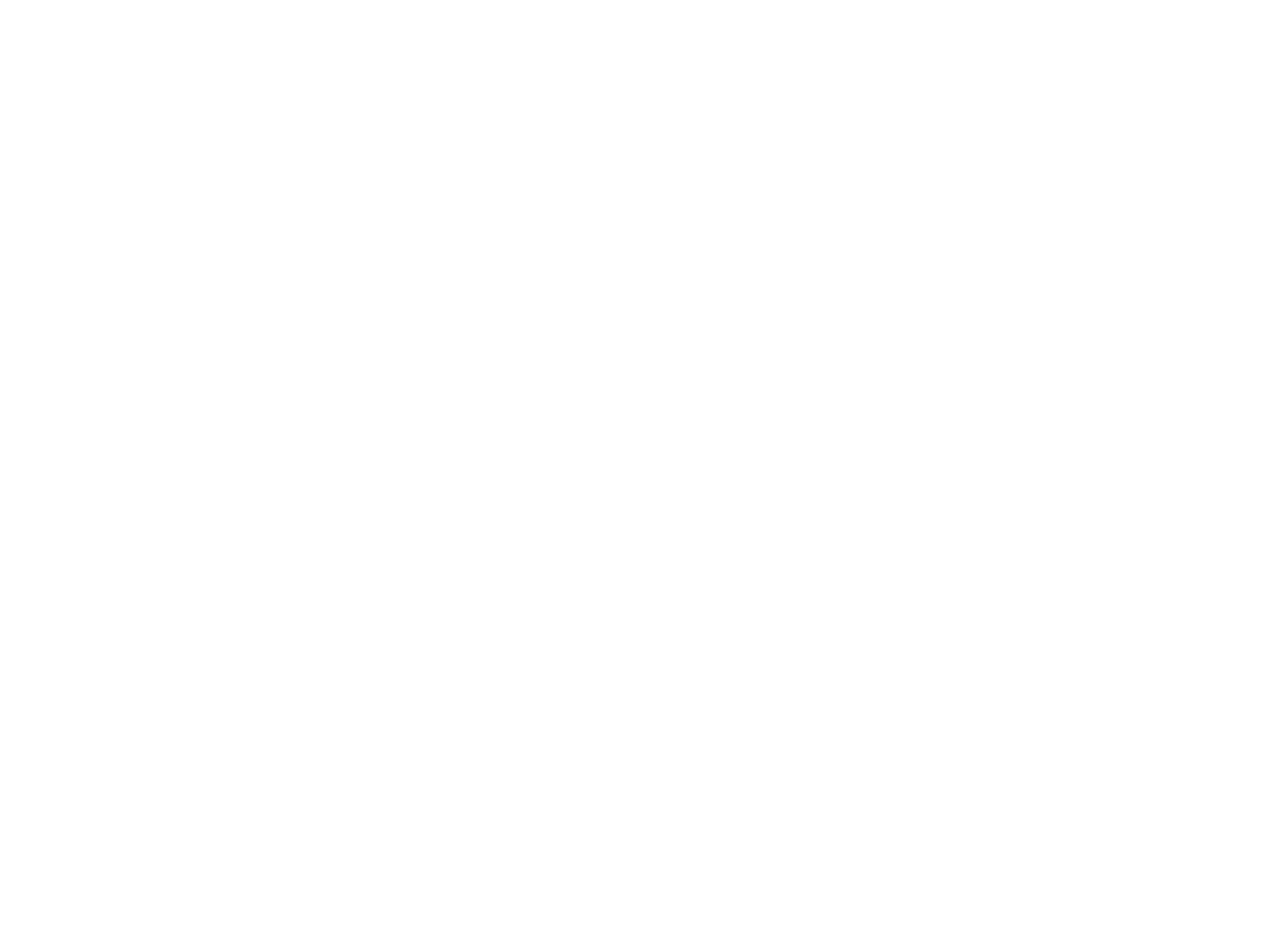
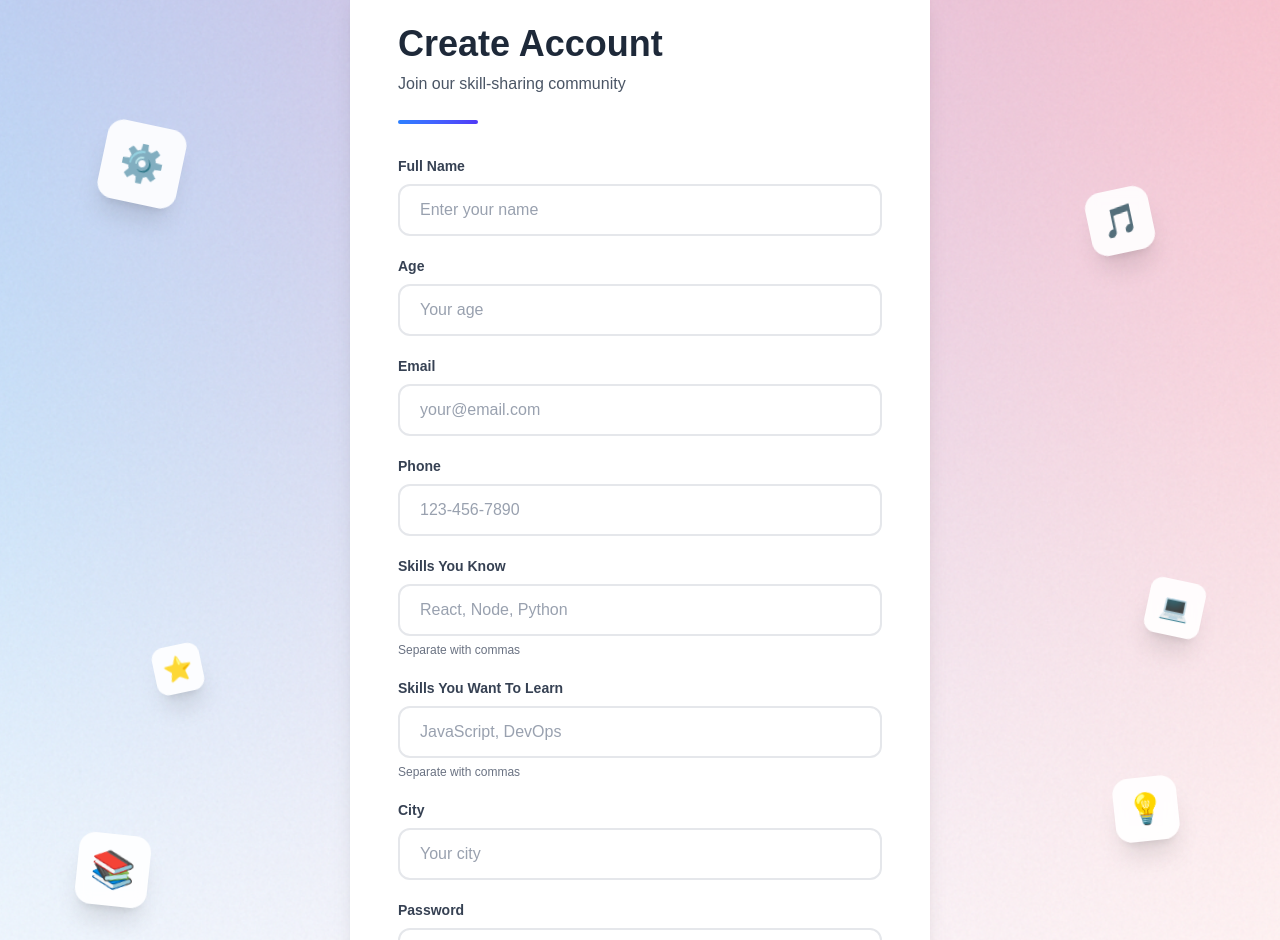
Before and after one commit to JaivardhanSingh25/SkillSwap, a React (Vite) app in the folder client/: page /signup in a window 1280 px wide. Shown: the part 152-1092 px from the top of the page. Before the commit the page ends 800 px from the top, so only its background shows below. Built offline with nearby package versions, Linux system fonts and the light colour scheme; a web font is replaced by a local one.

Commit message:
AuthPage Implemented

```diff
--- a/client/src/App.jsx
+++ b/client/src/App.jsx
@@ -6,6 +6,7 @@
 import Requests from './pages/admin/Layout'
 import Connections from './pages/admin/Layout'
 import EditProfile from './pages/admin/Layout'
+import AuthLayout from './pages/AuthLayout'
 const App = () => {
 
 
@@ -13,8 +14,8 @@
     <div>
         <Routes>
           <Route path='/' element = {<Home/>}></Route>
-          <Route path='/signup' element = {<Layout/>}></Route>
-            <Route path='/admin' element={true ? <Layout/> : <Login/>}>
+          <Route path='/signup' element = {<AuthLayout/>}></Route>
+            <Route path='/admin' element={false ? <Layout/> : <AuthLayout/>}>
               <Route index element={<Search/>}/>
               <Route path='requests' element = {<Requests/>}/>
               <Route path='connections' element = {<Connections/>}/>
--- a/client/src/assets/assets.js
+++ b/client/src/assets/assets.js
@@ -2,10 +2,12 @@
 import logo from './logo.png'
 import bgimage from './bgimage.png'
 import arrow from './arrow.svg'
+import authpage from './authpage.png'
 
 export const assets = {
     landing,
     logo,
     bgimage,
-    arrow
+    arrow,
+    authpage
 }
--- a/client/src/components/SignupForm.jsx
+++ b/client/src/components/SignupForm.jsx
@@ -30,18 +30,21 @@
   }
 
   return (
-    <div className="min-h-screen bg-linear-to-br from-blue-50 to-indigo-100 flex items-center justify-center p-4">
-      <div className="w-full max-w-md bg-white rounded-2xl shadow-2xl p-8">
+    <div className="w-full bg-white rounded-3xl shadow-xl p-10 sm:p-12">
 
-        <div className="text-center mb-8">
-          <h1 className="text-3xl font-bold text-gray-800 mb-2">Create Account</h1>
-          <p className="text-gray-600">Join our skill-sharing community</p>
+      {/* Header */}
+      <div className="mb-6">
+        <h1 className="text-3xl sm:text-4xl font-bold text-gray-800 mb-2">Create Account</h1>
+        <p className="text-gray-600 text-sm sm:text-base">Join our skill-sharing community</p>
       </div>
 
-        <div className="w-16 h-1 bg-linear-to-r from-blue-500 to-indigo-600 mx-auto mb-8 rounded-full"></div>
+      {/* Decorative Line */}
+      <div className="w-20 h-1 bg-gradient-to-r from-blue-500 to-indigo-600 mb-8 rounded-full"></div>
 
+      {/* Form */}
       <form onSubmit={submitHandler} className="space-y-5">
 
+        {/* Full Name */}
         <div>
           <label className="block text-sm font-semibold text-gray-700 mb-2">Full Name</label>
           <input
@@ -50,10 +53,11 @@
             value={formData.name}
             onChange={changeHandler}
             placeholder="Enter your name"
-              className="w-full px-4 py-3 border-2 border-gray-200 rounded-lg focus:border-blue-500 focus:outline-none transition-colors"
+            className="w-full px-5 py-3 border-2 border-gray-200 rounded-xl focus:border-blue-500 focus:outline-none transition-colors text-gray-800 placeholder:text-gray-400 text-base"
           />
         </div>
 
+        {/* Age */}
         <div>
           <label className="block text-sm font-semibold text-gray-700 mb-2">Age</label>
           <input
@@ -62,10 +66,11 @@
             value={formData.age}
             onChange={changeHandler}
             placeholder="Your age"
-              className="w-full px-4 py-3 border-2 border-gray-200 rounded-lg focus:border-blue-500 focus:outline-none transition-colors"
+            className="w-full px-5 py-3 border-2 border-gray-200 rounded-xl focus:border-blue-500 focus:outline-none transition-colors text-gray-800 placeholder:text-gray-400 text-base"
           />
         </div>
 
+        {/* Email */}
         <div>
           <label className="block text-sm font-semibold text-gray-700 mb-2">Email</label>
           <input
@@ -74,10 +79,11 @@
             value={formData.email}
             onChange={changeHandler}
             placeholder="your@email.com"
-              className="w-full px-4 py-3 border-2 border-gray-200 rounded-lg focus:border-blue-500 focus:outline-none transition-colors"
+            className="w-full px-5 py-3 border-2 border-gray-200 rounded-xl focus:border-blue-500 focus:outline-none transition-colors text-gray-800 placeholder:text-gray-400 text-base"
           />
         </div>
 
+        {/* Phone */}
         <div>
           <label className="block text-sm font-semibold text-gray-700 mb-2">Phone</label>
           <input
@@ -86,10 +92,54 @@
             value={formData.phone}
             onChange={changeHandler}
             placeholder="123-456-7890"
-              className="w-full px-4 py-3 border-2 border-gray-200 rounded-lg focus:border-blue-500 focus:outline-none transition-colors"
+            className="w-full px-5 py-3 border-2 border-gray-200 rounded-xl focus:border-blue-500 focus:outline-none transition-colors text-gray-800 placeholder:text-gray-400 text-base"
           />
         </div>
 
+
+
+        {/* Skills You Know */}
+        <div>
+          <label className="block text-sm font-semibold text-gray-700 mb-2">Skills You Know</label>
+          <input
+            type="text"
+            name="skillKnown"
+            placeholder="React, Node, Python"
+            value={formData.skillKnown}
+            onChange={changeHandler}
+            className="w-full px-5 py-3 border-2 border-gray-200 rounded-xl focus:border-blue-500 focus:outline-none transition-colors text-gray-800 placeholder:text-gray-400 text-base"
+          />
+          <p className="text-xs text-gray-500 mt-1.5">Separate with commas</p>
+        </div>
+
+        {/* Skills You Want To Learn */}
+        <div>
+          <label className="block text-sm font-semibold text-gray-700 mb-2">Skills You Want To Learn</label>
+          <input
+            type="text"
+            name="skillWanted"
+            placeholder="JavaScript, DevOps"
+            value={formData.skillWanted}
+            onChange={changeHandler}
+            className="w-full px-5 py-3 border-2 border-gray-200 rounded-xl focus:border-blue-500 focus:outline-none transition-colors text-gray-800 placeholder:text-gray-400 text-base"
+          />
+          <p className="text-xs text-gray-500 mt-1.5">Separate with commas</p>
+        </div>
+
+        {/* City */}
+        <div>
+          <label className="block text-sm font-semibold text-gray-700 mb-2">City</label>
+          <input
+            type="text"
+            name="location"
+            value={formData.location}
+            onChange={changeHandler}
+            placeholder="Your city"
+            className="w-full px-5 py-3 border-2 border-gray-200 rounded-xl focus:border-blue-500 focus:outline-none transition-colors text-gray-800 placeholder:text-gray-400 text-base"
+          />
+        </div>
+
+        {/* Password */}
         <div>
           <label className="block text-sm font-semibold text-gray-700 mb-2">Password</label>
           <input
@@ -98,62 +148,25 @@
             value={formData.password}
             onChange={changeHandler}
             placeholder="Create a strong password"
-              className="w-full px-4 py-3 border-2 border-gray-200 rounded-lg focus:border-blue-500 focus:outline-none transition-colors"
+            className="w-full px-5 py-3 border-2 border-gray-200 rounded-xl focus:border-blue-500 focus:outline-none transition-colors text-gray-800 placeholder:text-gray-400 text-base"
           />
         </div>
 
-          <div>
-            <label className="block text-sm font-semibold text-gray-700 mb-2">Skills You Know</label>
-            <input
-              type="text"
-              name="skillKnown"
-              placeholder="React, Node, Python"
-              value={formData.skillKnown}
-              onChange={changeHandler}
-              className="w-full px-4 py-3 border-2 border-gray-200 rounded-lg focus:border-blue-500 focus:outline-none transition-colors"
-            />
-            <p className="text-xs text-gray-500 mt-1">Separate with commas</p>
-          </div>
-
-          <div>
-            <label className="block text-sm font-semibold text-gray-700 mb-2">Skills You Want To Learn</label>
-            <input
-              type="text"
-              name="skillWanted"
-              placeholder="JavaScript, DevOps"
-              value={formData.skillWanted}
-              onChange={changeHandler}
-              className="w-full px-4 py-3 border-2 border-gray-200 rounded-lg focus:border-blue-500 focus:outline-none transition-colors"
-            />
-            <p className="text-xs text-gray-500 mt-1">Separate with commas</p>
-          </div>
-
-          <div>
-            <label className="block text-sm font-semibold text-gray-700 mb-2">City</label>
-            <input
-              type="text"
-              name="location"
-              value={formData.location}
-              onChange={changeHandler}
-              placeholder="Your city"
-              className="w-full px-4 py-3 border-2 border-gray-200 rounded-lg focus:border-blue-500 focus:outline-none transition-colors"
-            />
-          </div>
-
+        {/* Submit Button */}
         <button
           type="submit"
-            className="w-full bg-linear-to-r from-blue-500 to-indigo-600 text-white py-3 rounded-lg font-semibold text-lg shadow-lg hover:shadow-xl hover:from-blue-600 hover:to-indigo-700 transform hover:scale-105 transition-all duration-200"
+          className="w-full bg-gradient-to-r from-blue-500 to-indigo-600 text-white py-3.5 rounded-xl font-semibold text-base shadow-lg hover:shadow-xl hover:from-blue-600 hover:to-indigo-700 transform hover:scale-[1.02] transition-all duration-200 mt-6"
         >
           Sign Up
         </button>
 
-          <p className="text-center text-sm text-gray-600 mt-4">
+        {/* Sign In Link */}
+        <p className="text-center text-sm text-gray-600 mt-5">
           Already have an account? <span className="text-blue-600 font-semibold cursor-pointer hover:underline">Sign in</span>
         </p>
 
       </form>
     </div>
-    </div>
   );
 };
 
--- a/client/src/pages/AuthLayout.jsx
+++ b/client/src/pages/AuthLayout.jsx
@@ -1,8 +1,83 @@
-import React from 'react'
+import React from 'react';
+import SignupForm from '../components/SignupForm';
+import LoginForm from '../components/LoginForm';
+import Navbar from '../components/Navbar';
+import { assets } from '../assets/assets';
+import { useLocation } from 'react-router-dom';
 
 const AuthLayout = () => {
+
+  const location = useLocation();
+  const path = location.pathname;
+
+  const isSignup = path.includes("signup");
+
   return (
-    <div>AuthLayout</div>
+    <div className='w-screen min-h-screen relative overflow-hidden flex flex-col'>
+
+      {/* Background */}
+      <img src={assets.bgimage} className='absolute w-full h-full object-cover -z-10' alt="background"/>
+
+      {/* Navbar */}
+      <Navbar />
+
+      {/* Main Content Container - Centered */}
+      <div className='flex-1 flex items-center justify-center px-6 py-12 relative'>
+
+        {/* Floating Elements */}
+        <div className='absolute inset-0 pointer-events-none overflow-hidden hidden lg:block'>
+
+          {/* Top Left */}
+          <div className='absolute top-[15%] left-[8%]'>
+            <div className='w-20 h-20 bg-white/90 backdrop-blur-sm rounded-2xl shadow-xl flex items-center justify-center text-4xl transform rotate-12'>
+              ⚙️
+            </div>
+          </div>
+
+          {/* Top Right */}
+          <div className='absolute top-[20%] right-[10%]'>
+            <div className='w-16 h-16 bg-white/90 backdrop-blur-sm rounded-2xl shadow-xl flex items-center justify-center text-3xl transform -rotate-12'>
+              🎵
+            </div>
+          </div>
+
+          {/* Bottom Left */}
+          <div className='absolute bottom-[25%] left-[6%]'>
+            <div className='w-18 h-18 bg-white/90 backdrop-blur-sm rounded-2xl shadow-xl flex items-center justify-center text-4xl transform rotate-6'>
+              📚
+            </div>
+          </div>
+
+          {/* Bottom Right */}
+          <div className='absolute bottom-[30%] right-[8%]'>
+            <div className='w-16 h-16 bg-white/90 backdrop-blur-sm rounded-2xl shadow-xl flex items-center justify-center text-3xl transform -rotate-6'>
+              💡
+            </div>
+          </div>
+
+          {/* Middle Right */}
+          <div className='absolute top-[50%] right-[6%]'>
+            <div className='w-14 h-14 bg-white/90 backdrop-blur-sm rounded-xl shadow-xl flex items-center justify-center text-2xl transform rotate-12'>
+              💻
+            </div>
+          </div>
+
+          {/* Middle Left */}
+          <div className='absolute top-[55%] left-[12%]'>
+            <div className='w-12 h-12 bg-white/90 backdrop-blur-sm rounded-xl shadow-xl flex items-center justify-center text-2xl transform -rotate-12'>
+              ⭐
+            </div>
+          </div>
+
+        </div>
+
+        {/* Form Container - Centered */}
+        <div className='w-full max-w-[580px] relative z-10'>
+          {isSignup ? <SignupForm/> : <LoginForm/>}
+        </div>
+
+      </div>
+    </div>
   )
 }
 
```
Also changed, not shown: client/src/components/LoginForm.jsx (+20 -14 lines), 1 other file (tests, documents, lock files or other folders). Lines whose indentation alone changed are shown as unchanged.
